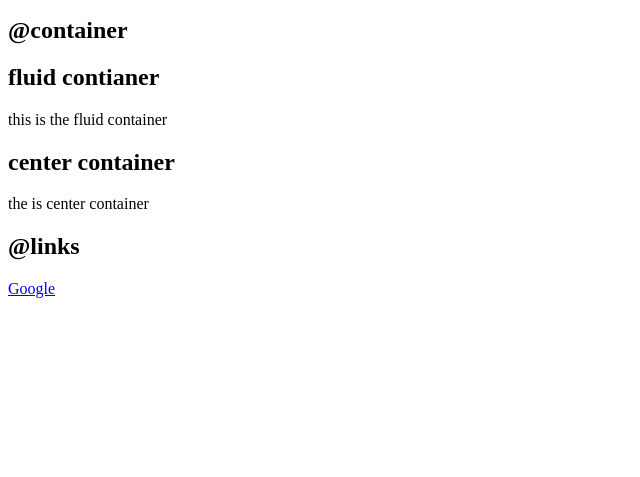
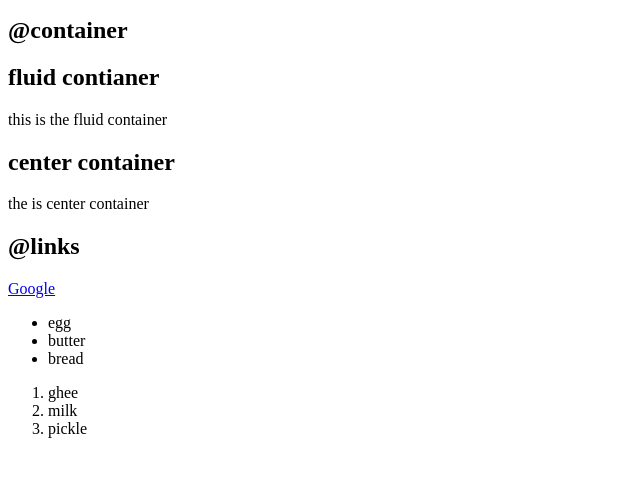
Before and after one commit to sahilsingh068/neogcamp-lesson-3-live, a plain HTML site: page index.html in a window 1280 px wide. Shown: the part 101-578 px from the top of the page, without its empty margins (0-640 px from the left). Drawn offline with Linux system fonts and the light colour scheme.

Commit message:
Update index.html

```diff
--- a/index.html
+++ b/index.html
@@ -16,5 +16,15 @@
     <div>the is center container</div>
     <h2>@links</h2>
     <a href="https://google.com">Google</a>
+    <ul>
+        <li>egg</li>
+        <li>butter</li>
+        <li>bread</li>
+    </ul>
+    <ol>
+        <li>ghee</li>
+        <li>milk</li>
+        <li>pickle</li>
+    </ol>
 </body>
 </html>
```
